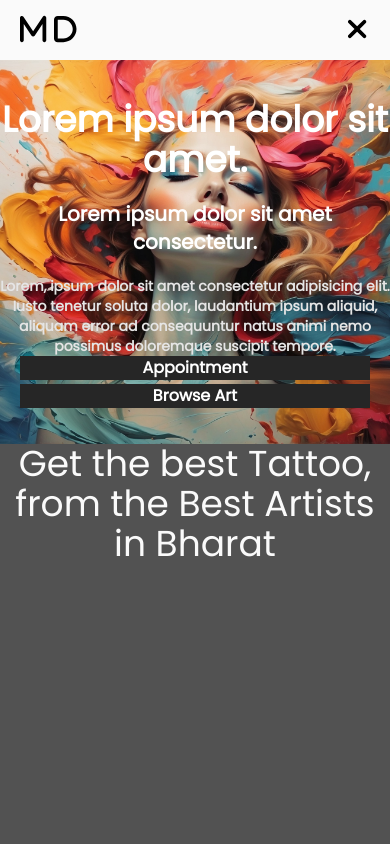
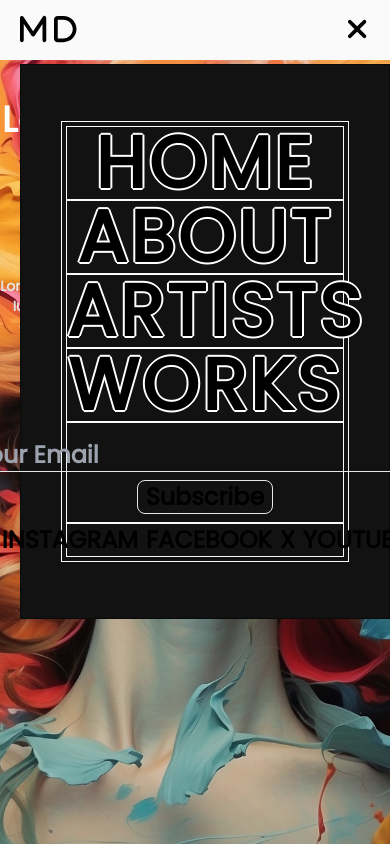
Before and after one commit to rajeshrajdeep/Manish_Demon, a Next.js app: page / in a window 390 px wide. Both pictures are taken after a click on the element 355 px from the left and 30 px from the top of the page. Shown: the top 844 px of the page. Built offline with nearby package versions, Linux system fonts and the light colour scheme.

Commit message:
added menu panel tabs

```diff
--- a/app/globals.css
+++ b/app/globals.css
@@ -24,10 +24,24 @@
     background-color: #121212c2;
 }
 
-.bg-img {
-    background-image: url('../public/Arts.jpg');
+.bg-img, .bg-img-2 {
     background-position: center;
     background-repeat: no-repeat;
     background-size: cover;
+
+}
+
+.bg-img {
+    background-image: url('../public/Arts.jpg');
     background-attachment: fixed;
 }
+
+.bg-img-2 {
+    background-image: url('../public/Inkfolio.jpg');
+}
+
+
+.tshadow {
+    text-shadow: 2px 0 #fff, -2px 0 #fff, 0 2px #fff, 0 -2px #fff,
+               1px 1px #fff, -1px -1px #fff, 1px -1px #fff, -1px 1px #fff;
+}
--- a/app/page.js
+++ b/app/page.js
@@ -3,7 +3,7 @@
 export default function Home() {
   return (
     <main className="flex flex-col justify-center items-center">
-      <section className="w-full md:min-h-screen min-h-96 bg-img text-center">
+      <section className="w-full min-h-screen bg-img text-center">
         <div className="relative md:left-1/4 text-white font-semibold md:font-bold md:top-48 top-10 md:w-1/2">
           <h1 className="md:text-7xl text-4xl md:px-20 pb-5">Lorem ipsum dolor sit amet.</h1>
           <p className="md:text-3xl text-xl pb-5">Lorem ipsum dolor sit amet consectetur.</p>
@@ -15,8 +15,16 @@ export default function Home() {
         </div>
       </section>
 
-      <section className="w-full min-h-screen bg-neutral-600 text-center">
-        <h1 className="md:text-7xl text-4xl text-neutral-50">Get the best Tattoo, from the Best Artists in Bharat</h1>
+      <section className="w-full md:min-h-screen min-h-96 bg-img-2 text-center">
+        <div className="relative md:left-1/4 text-white font-semibold md:font-bold md:top-48 top-10 md:w-1/2">
+          <h1 className="md:text-7xl text-4xl md:px-20 pb-5">Lorem ipsum dolor sit amet.</h1>
+          <p className="md:text-3xl text-xl pb-5">Lorem ipsum dolor sit amet consectetur.</p>
+          <p className="text-neutral-200 md:text-lg text-sm">Lorem, ipsum dolor sit amet consectetur adipisicing elit. Iusto tenetur soluta dolor, laudantium ipsum aliquid, aliquam error ad consequuntur natus animi nemo possimus doloremque suscipit tempore.</p>
+          <div className="grid md:grid-cols-2 gap-1 px-5">
+            <button className="bg-neutral-800">Appointment</button>
+            <button className="bg-neutral-800">Browse Art</button>
+          </div>
+        </div>
       </section>
     </main>
   );
--- /dev/null
+++ b/components/MenuPanel.js
@@ -0,0 +1,28 @@
+import React from 'react';
+
+export default function MenuPanel({ isActive }) {
+  return (
+    <section className={`transition-all bg-[#121212] border border-neutral-950 -z-10 md:top-5 top-16 md:container md:mx-auto fixed md:py-20 py-14 md:px-5 px-10 duration-300 ${isActive ? 'block' : 'hidden'}`}>
+      <div className='grid border border-neutral-50 md:text-9xl text-7xl font-extrabold text-center p-1 md:grid-cols-2 grid-cols-1'>
+        <div className='w-full border border-neutral-50'><a className='hover:text-black tracking-wider tshadow' href="/">HOME</a></div>
+        <div className='w-full border border-neutral-50'><a className='hover:text-black tracking-wider tshadow' href="/">ABOUT</a></div>
+        <div className='w-full border border-neutral-50'><a className='hover:text-black tracking-wider tshadow' href="/">ARTISTS</a></div>
+        <div className='w-full border border-neutral-50'><a className='hover:text-black tracking-wider tshadow' href="/">WORKS</a></div>
+        <div className='w-full border flex justify-center items-center border-neutral-50'>
+          <form className='text-2xl p-2' action="" method="post">
+            <input className='bg-transparent border-b m-2 md:pr-10' type="email" name="email" id="email" placeholder='Your Email' />
+            <button className='border rounded-lg px-2'>Subscribe</button>
+          </form>
+        </div>
+        <div className='w-full flex justify-center items-center gap-2 border border-neutral-50'>
+          <a className='hover:text-black text-2xl ' href="/">INSTAGRAM</a>
+          <a className='hover:text-black text-2xl ' href="/">FACEBOOK</a>
+          <a className='hover:text-black text-2xl ' href="/">X</a>
+          <a className='hover:text-black text-2xl ' href="/">YOUTUBE</a>
+        </div>
+
+
+      </div>
+    </section>
+  );
+}
--- a/components/Navbar.js
+++ b/components/Navbar.js
@@ -1,18 +1,23 @@
-import React from 'react'
-import Bars from './ui/Bars'
-import Logo from './ui/Logo'
+"use client"
+import React, { useState } from 'react';
+import Bars from './ui/Bars';
+import Logo from './ui/Logo';
+import MenuPanel from './MenuPanel';
 
 function Navbar() {
+  const [isActive, setIsActive] = useState(false);
+
   return (
     <nav className='md:py-5 py-3 md:px-10 px-5 md:fixed sticky w-full z-50 top-0 md:bg-transparent bg-neutral-50 flex justify-between text-3xl md:text-neutral-50'>
       <div>
         <Logo />
       </div>
       <div>
-        <Bars />
+        <Bars isActive={isActive} setIsActive={setIsActive} />
       </div>
+      <MenuPanel isActive={isActive} />
     </nav>
-  )
+  );
 }
 
-export default Navbar
+export default Navbar;
--- a/components/ui/Bars.js
+++ b/components/ui/Bars.js
@@ -1,14 +1,11 @@
 "use client";
-import { faBarsStaggered, faPlus } from '@fortawesome/free-solid-svg-icons'
-import { FontAwesomeIcon } from '@fortawesome/react-fontawesome'
-import React from 'react'
+import { faBarsStaggered, faPlus } from '@fortawesome/free-solid-svg-icons';
+import { FontAwesomeIcon } from '@fortawesome/react-fontawesome';
+import React from 'react';
 
-export default function Bars() {
-  const [isActive, setIsActive] = React.useState(false);
-
+export default function Bars({ isActive, setIsActive }) {
   return (
-    <div className='z-50' onClick={() => setIsActive(!isActive)} // Toggle isActive on click
-    >
+    <div className='z-50' onClick={() => setIsActive(!isActive)}>
       {isActive ? (
         <FontAwesomeIcon className='transition-all hover:rotate-[135deg] rotate-45' icon={faPlus} />
       ) : (
```
Also changed, not shown: public/Inkfolio.jpg (added).
